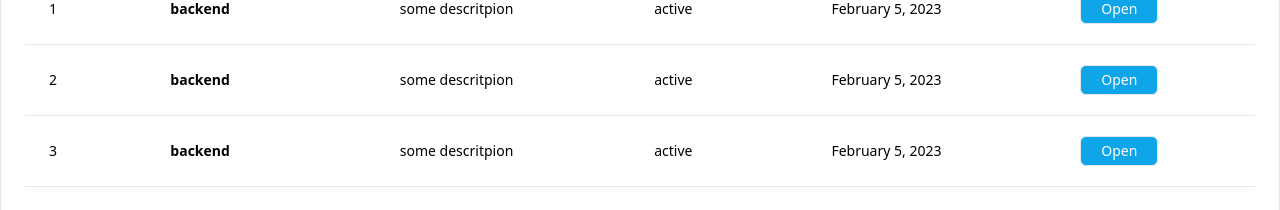
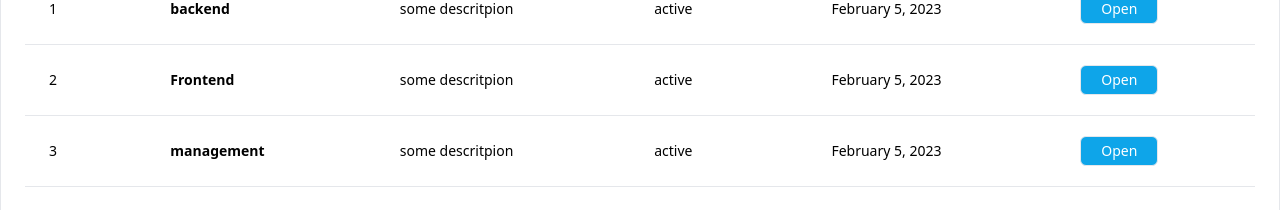
Before and after one commit to b1621/task-manager, a React (Vite) app in the folder client/: page / in a window 1280 px wide. Shown: the part 267-477 px from the top of the page. Built offline with nearby package versions, Linux system fonts and the light colour scheme.

Commit message:
creating a single group route

```diff
--- a/client/src/App.jsx
+++ b/client/src/App.jsx
@@ -1,6 +1,9 @@
 import { useState } from "react";
 import { BrowserRouter, Route, Routes } from "react-router-dom";
 import Home from "./pages/Home";
+import TaskGroup from "./pages/TaskGroup";
+import Layout from "./pages/Layout";
+import NotFound from "./pages/NotFound";
 
 function App() {
   return (
@@ -9,6 +12,10 @@ function App() {
         <BrowserRouter>
           <Routes>
             <Route path="/" element={<Home />} />
+            <Route path="/group/:groupId" element={<Layout />}>
+              <Route path="" element={<TaskGroup />} />
+            </Route>
+            <Route path="*" element={<NotFound />} />
           </Routes>
         </BrowserRouter>
       </div>
--- a/client/src/components/SearchBar.jsx
+++ b/client/src/components/SearchBar.jsx
@@ -11,6 +11,7 @@ const SearchBar = ({ handleChange, searchValue, cancelSearch }) => {
             htmlFor="search"
             size={22}
             className="absolute left-2 top-2 z-30 text-slate-600"
+            green
           />
         </label>
         <input
@@ -19,7 +20,7 @@ const SearchBar = ({ handleChange, searchValue, cancelSearch }) => {
           onChange={handleChange}
           value={searchValue}
           placeholder="Search  ..."
-          className="absolute h-full w-full rounded-md border border-slate-300 px-10 outline-none transition-all duration-300 placeholder:text-sm placeholder:text-slate-700 focus:border-green-500"
+          className="absolute h-full w-full rounded-md border border-slate-300 px-10 text-sm outline-none transition-all duration-300 placeholder:text-sm placeholder:text-slate-700 focus:border-sky-400"
         />
         <IoCloseOutline
           size={22}
--- a/client/src/pages/Home.jsx
+++ b/client/src/pages/Home.jsx
@@ -18,19 +18,22 @@ const Home = () => {
   };
   const taskGroups = [
     {
+      id: "12",
       taskGroup: "backend",
       descritpion: "some descritpion",
       status: "active",
       startDate: "February 5, 2023",
     },
     {
-      taskGroup: "backend",
+      id: "111",
+      taskGroup: "Frontend",
       descritpion: "some descritpion",
       status: "active",
       startDate: "February 5, 2023",
     },
     {
-      taskGroup: "backend",
+      id: "13",
+      taskGroup: "management",
       descritpion: "some descritpion",
       status: "active",
       startDate: "February 5, 2023",
--- /dev/null
+++ b/client/src/pages/Layout.jsx
@@ -0,0 +1,19 @@
+import React from "react";
+import { Outlet } from "react-router-dom";
+import NavBar from "../components/NavBar";
+
+const Layout = () => {
+  return (
+    <div>
+      <NavBar />
+      <div className="flex">
+        <div>sidebar</div>
+        <div>
+          <Outlet />
+        </div>
+      </div>
+    </div>
+  );
+};
+
+export default Layout;
--- /dev/null
+++ b/client/src/pages/NotFound.jsx
@@ -0,0 +1,7 @@
+import React from "react";
+
+const NotFound = () => {
+  return <div>Page NotFound 404</div>;
+};
+
+export default NotFound;
--- /dev/null
+++ b/client/src/pages/TaskGroup.jsx
@@ -0,0 +1,7 @@
+import React from "react";
+
+const TaskGroup = () => {
+  return <div>TaskGroup</div>;
+};
+
+export default TaskGroup;
```
